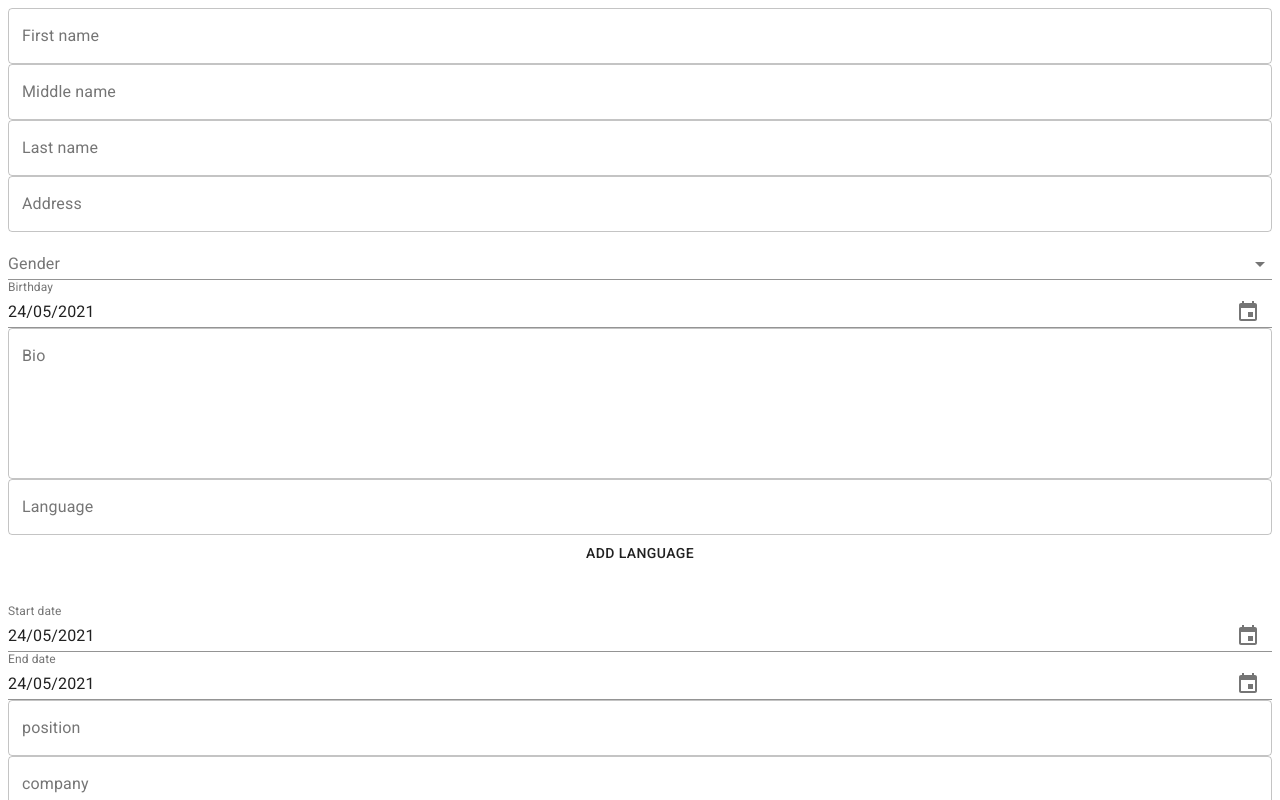
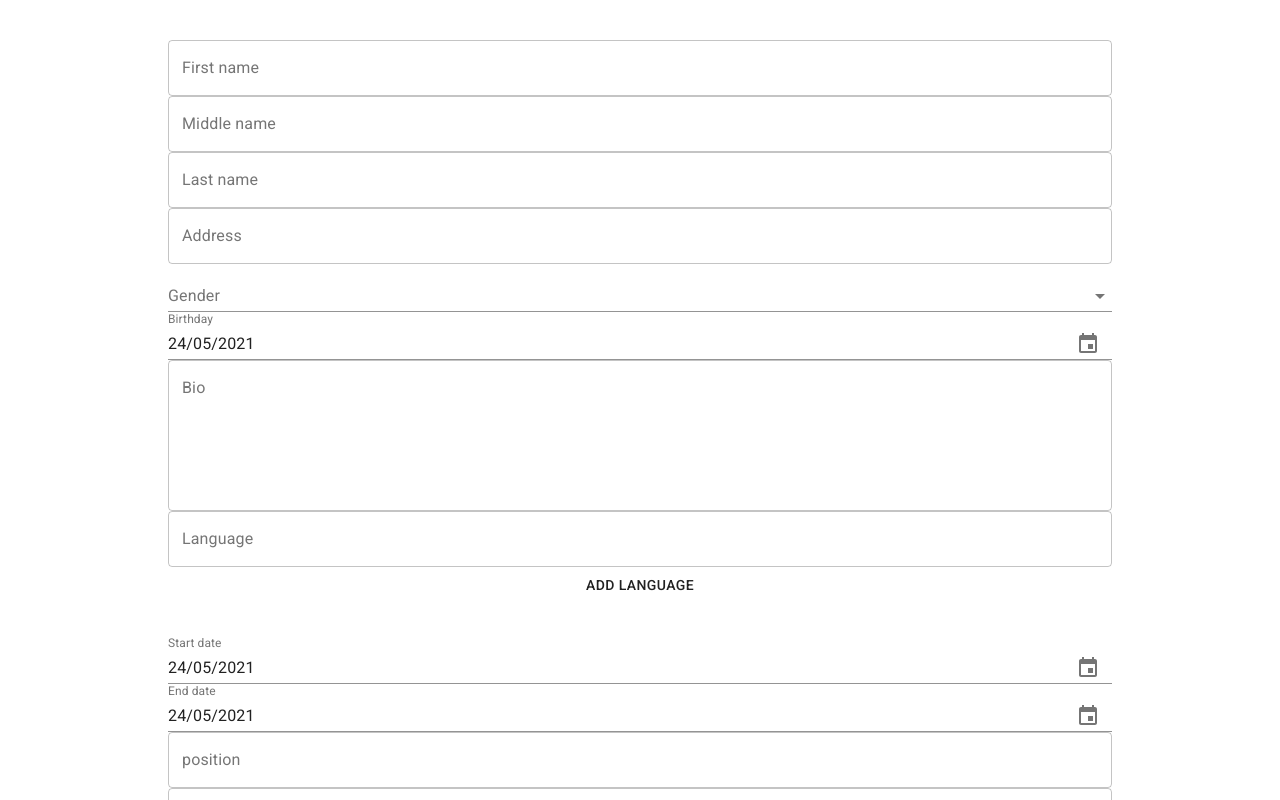
Before and after one commit to habib-chawki/social-app-front, a React (Create React App) app: page /profile-form in a window 1280 px wide. Shown: the top 800 px of the page. Built offline with nearby package versions, Linux system fonts and the light colour scheme.

Commit message:
Fix profile form margin

```diff
--- a/src/components/custom/profile/ProfileForm.jsx
+++ b/src/components/custom/profile/ProfileForm.jsx
@@ -89,8 +89,7 @@
    const handleSaveProfile = () => {};
 
    return (
-      <form>
-         <Box display="flex" flexDirection="column">
+      <Box display="flex" flexDirection="column" mx={20} my={5}>
          <TextField
             value={firstName}
             onChange={handleFirstNameChange}
@@ -160,7 +159,6 @@
 
          <Button onClick={handleSaveProfile}>Save Profile</Button>
       </Box>
-      </form>
    );
 }
 
```
Lines whose indentation alone changed are shown as unchanged.
